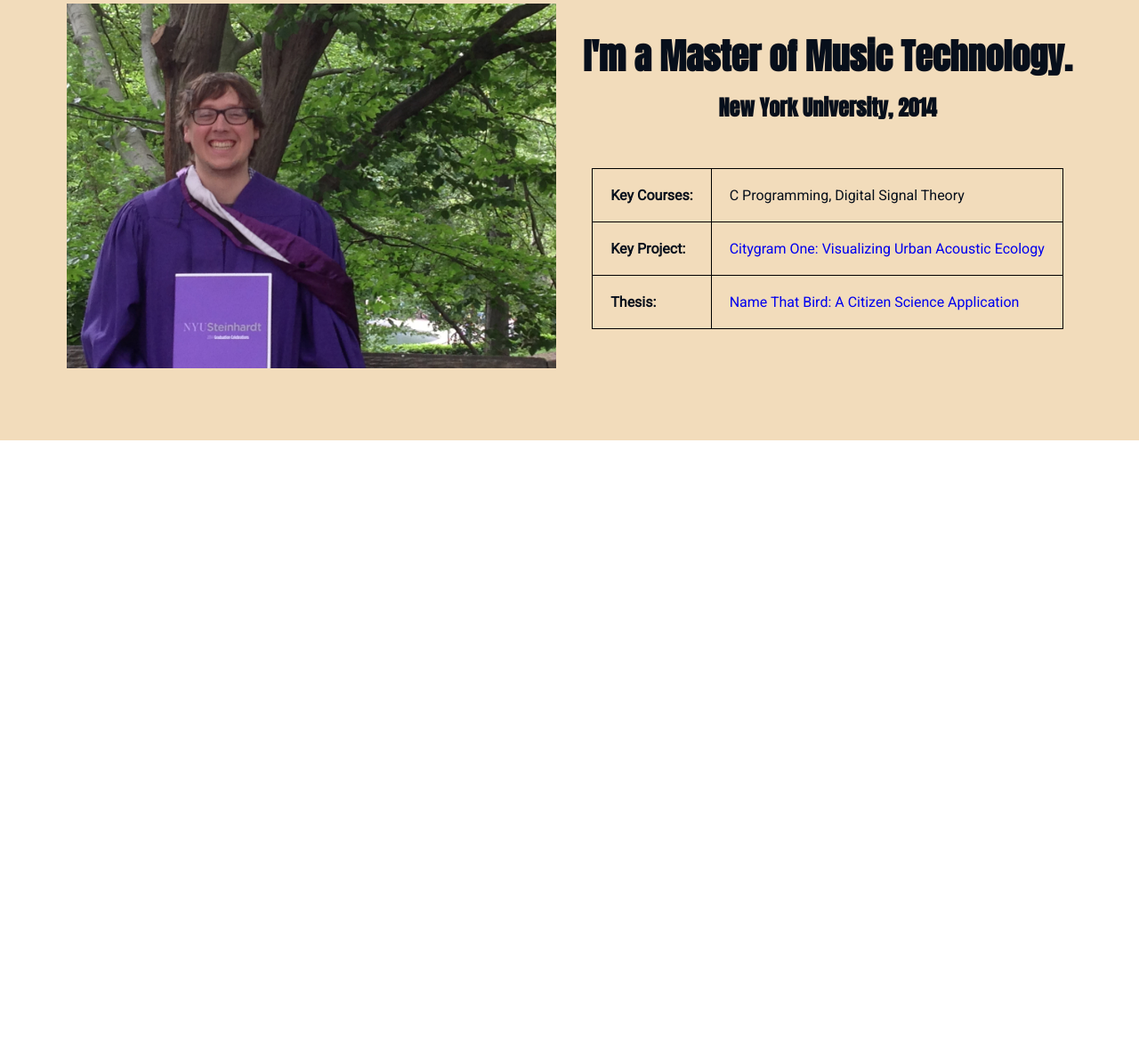
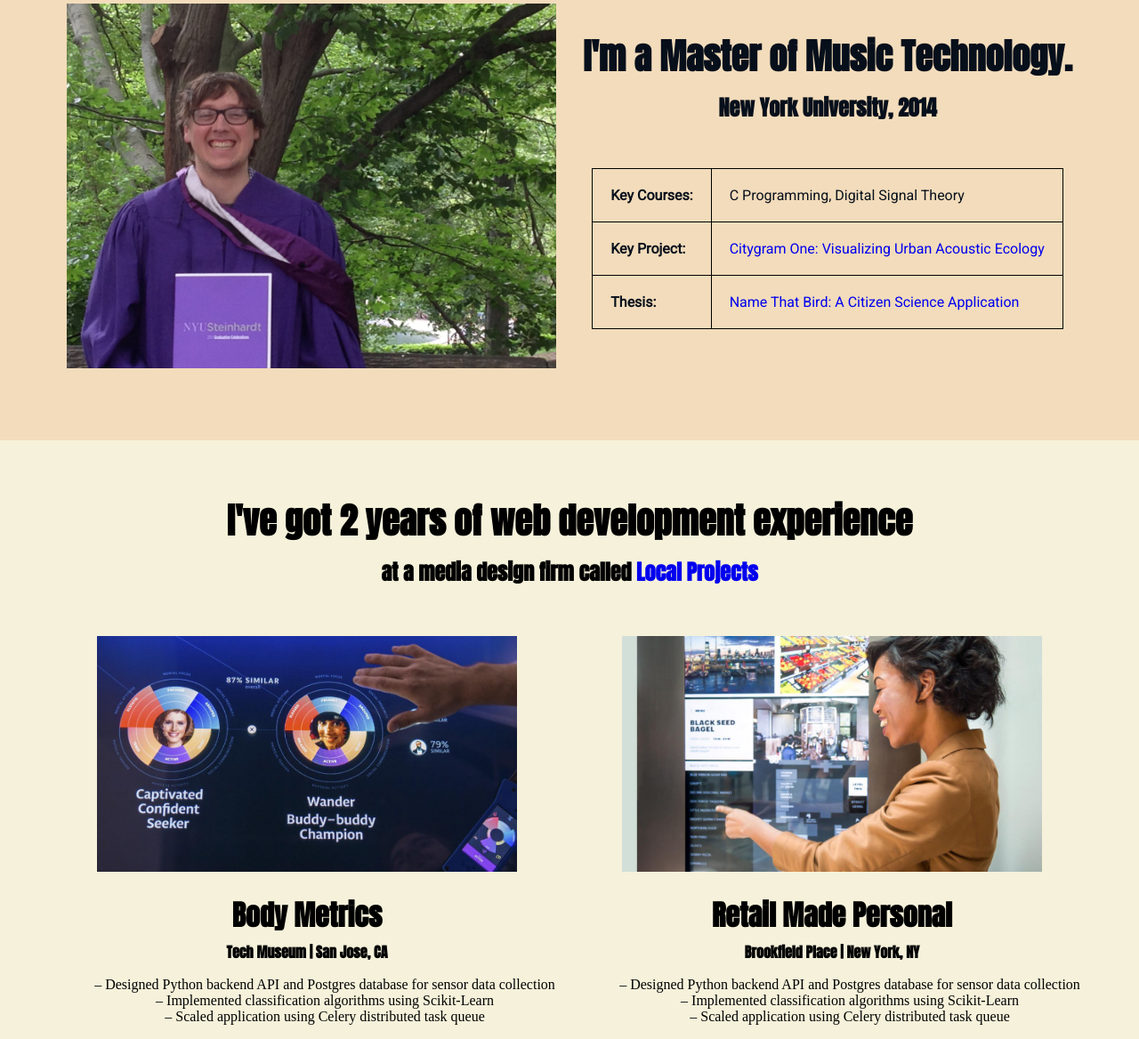
Before and after one commit to aemarse/alexmarse.com, a plain HTML site: page index.html in a window 1280 px wide. Shown: the part 699-1867 px from the top of the page at 89% size. Before the commit the page ends 1194 px from the top, so only its background shows below. Drawn offline with nearby package versions, Linux system fonts and the light colour scheme.

Commit message:
Add most lp content and some styling'

```diff
--- a/css/styles.css
+++ b/css/styles.css
@@ -1,5 +1,9 @@
 body {
   margin: 0;
+}
+
+ul {
+  list-style: none;
 }
 
 /* NAVBAR */
@@ -12,7 +16,6 @@
 }
 
 .nav-items {
-  list-style: none;
   padding: 0;
   margin: 10px 30px;
   display: flex;
@@ -181,6 +184,65 @@
   text-decoration: none;
 }
 
+.body-link:visited {
+  text-decoration: none;
+  color: #00416d;
+}
+
 .body-link:hover {
   text-decoration: underline;
 }
+
+/* LP SECTION */
+
+.lp-container {
+  text-align: center;
+  background-color: #f5f1da;
+  padding-top: 60px;
+}
+
+.lp-section > h1 {
+  font-family: "Anton";
+  font-size: 2.5rem;
+  margin: 0;
+}
+
+.lp-section > h3 {
+  font-family: "Anton";
+  font-size: 1.5rem;
+  margin-top: 10px;
+}
+
+.lp-grid {
+  display: flex;
+  margin: 0 50px;
+}
+
+.lp-grid-item {
+  flex: 50%;
+}
+
+.lp-img {
+  width: 80%;
+  height: auto;
+  margin-top: 30px;
+}
+
+.lp-img-link:hover {
+  opacity: 0.75;
+}
+
+.lp-grid-item > h1 {
+  font-family: "Anton";
+  font-size: 2rem;
+  margin: 20px 0 5px 0;
+}
+
+.lp-grid-item > h3 {
+  font-family: "Anton";
+  font-size: 1rem;
+  margin: 0;
+}
+
+.lp-grid-item > ul {
+}
--- a/index.html
+++ b/index.html
@@ -59,6 +59,38 @@
           </div>
         </section>
       </div>
+      <div class="lp-container">
+        <section class="lp-section" id="lp">
+          <h1>I've got 2 years of web development experience</h1>
+          <h3>at a media design firm called <a class="body-link" href="https://localprojects.com/" target="_blank">Local Projects</a></h3>
+          <div class="lp-grid">
+            <div class="lp-grid-item">
+              <a class="lp-img-link" href="https://localprojects.com/work/museums-attractions/body-metrics/" target="_blank">
+                <img class="lp-img" src="images/lp_body_metrics.jpeg" alt="Profile Picture">
+              </a>
+              <h1>Body Metrics</h1>
+              <h3>Tech Museum | San Jose, CA</h3>
+              <ul>
+                <li>– Designed Python backend API and Postgres database for sensor data collection</li>
+                <li>– Implemented classification algorithms using Scikit-Learn</li>
+                <li>– Scaled application using Celery distributed task queue</li>
+              </ul>
+            </div>
+            <div class="lp-grid-item">
+              <a class="lp-img-link" href="https://localprojects.com/work/corporate-experience/retail-made-personal/" target="_blank">
+                <img class="lp-img" src="images/lp_brookfield.jpeg" alt="Profile Picture">
+              </a>
+              <h1>Retail Made Personal</h1>
+              <h3>Brookfield Place | New York, NY</h3>
+              <ul>
+                <li>– Designed Python backend API and Postgres database for sensor data collection</li>
+                <li>– Implemented classification algorithms using Scikit-Learn</li>
+                <li>– Scaled application using Celery distributed task queue</li>
+              </ul>
+            </div>
+          </div>
+        </section>
+      </div>
     </div>
     <script src="https://code.jquery.com/jquery-3.5.1.slim.min.js" integrity="sha384-DfXdz2htPH0lsSSs5nCTpuj/zy4C+OGpamoFVy38MVBnE+IbbVYUew+OrCXaRkfj" crossorigin="anonymous"></script>
     <script>
```
Also changed, not shown: images/lp_body_metrics.jpeg (added), images/lp_brookfield.jpeg (added).
